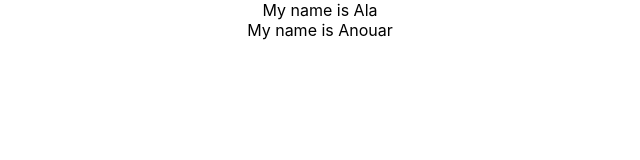
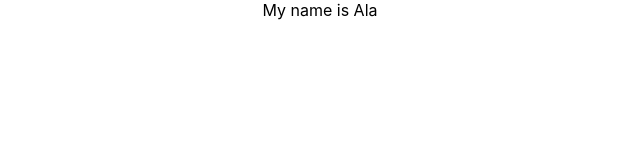
Before and after one commit to Anouar-Aouini/git-team, a React (Create React App) app: page / in a window 1280 px wide. Shown: the top 160 px of the page, without its empty margins (320-960 px from the left). Built offline with nearby package versions, Linux system fonts and the light colour scheme.

Commit message:
some ala commit

```diff
--- a/src/App.js
+++ b/src/App.js
@@ -1,12 +1,10 @@
 import './App.css';
 import Ala from "./ala"
-import Anouar from "./anouar"
 
 function App() {
   return (
     <div className="App">
       <Ala/>
-      <Anouar/>
     </div>
   );
 }
```
